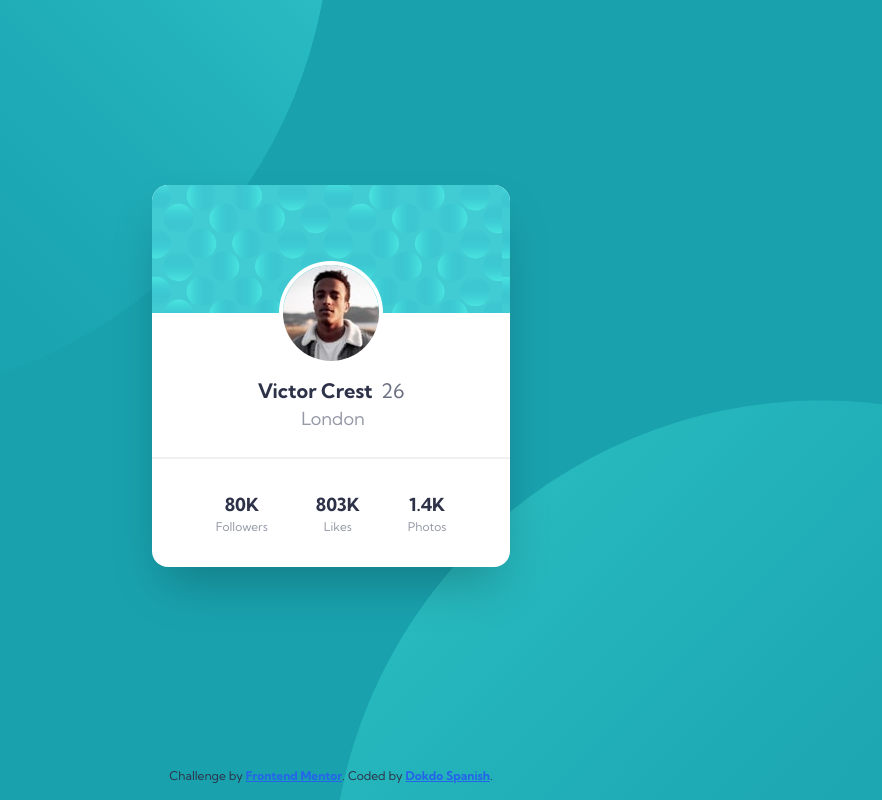
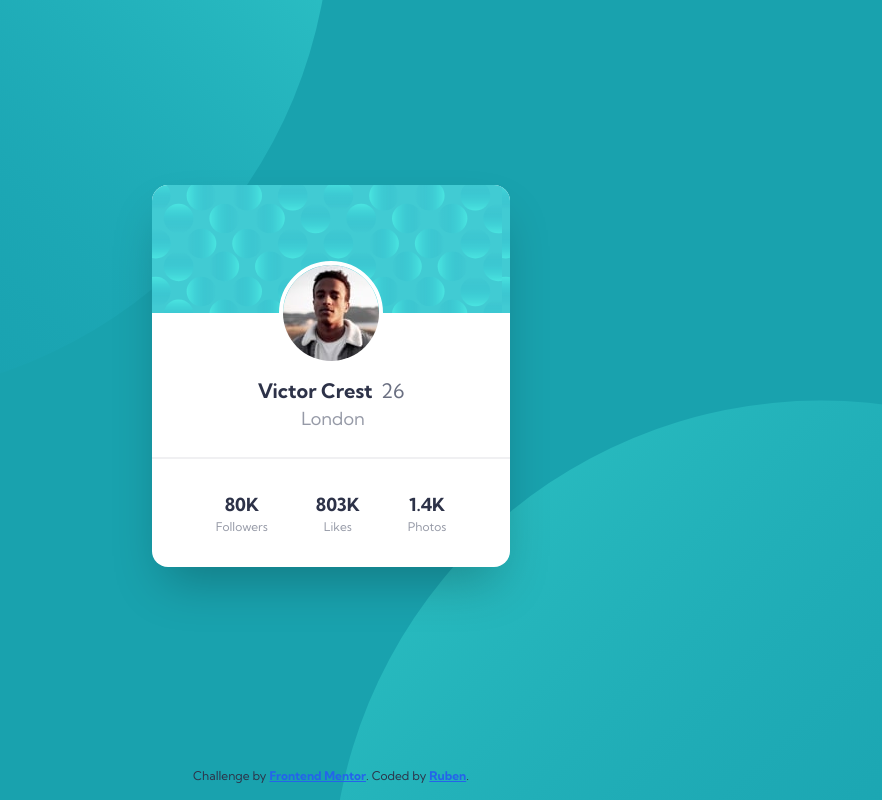
Before and after one commit to dokdospanish/fm-profile-card, a website: page public/profile/index.html in a window 1280 px wide. Shown: the whole page, without its empty margins (309-1191 px from the left). Drawn offline with Linux system fonts and the light colour scheme.

Commit message:
change user name / make _redirects

```diff
--- a/public/profile/index.html
+++ b/public/profile/index.html
@@ -38,7 +38,7 @@
 
   <footer class="text-xs p-4">
     Challenge by <a href="https://www.frontendmentor.io?ref=challenge" target="_blank">Frontend Mentor</a>.
-    Coded by <a href="https://github.com/dokdospanish">Dokdo Spanish</a>.
+    Coded by <a href="https://github.com/rubenalmaguer">Ruben</a>.
   </footer>
 </body>
 </html>
```
Also changed, not shown: netlify.toml, 1 other file.
